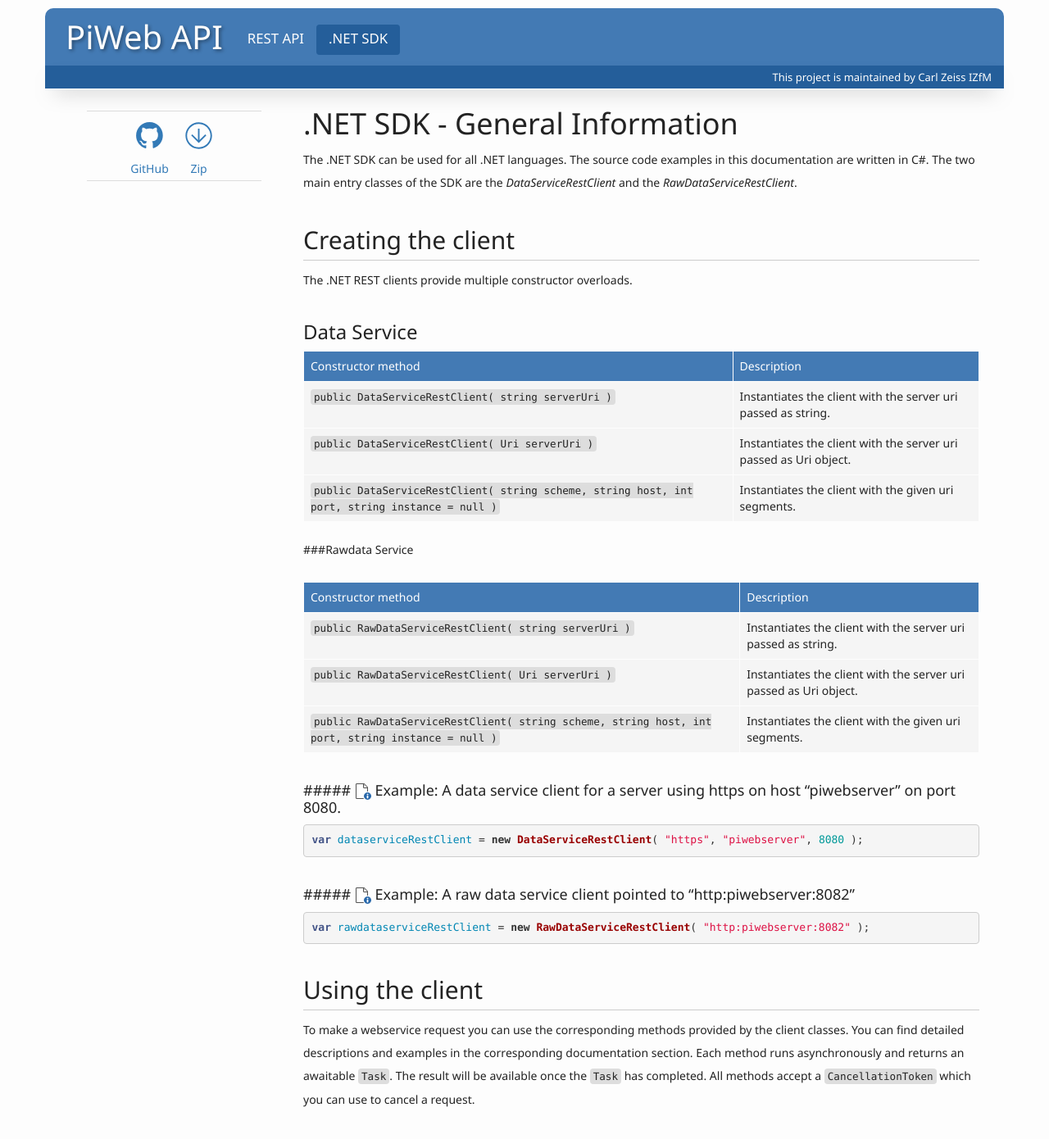
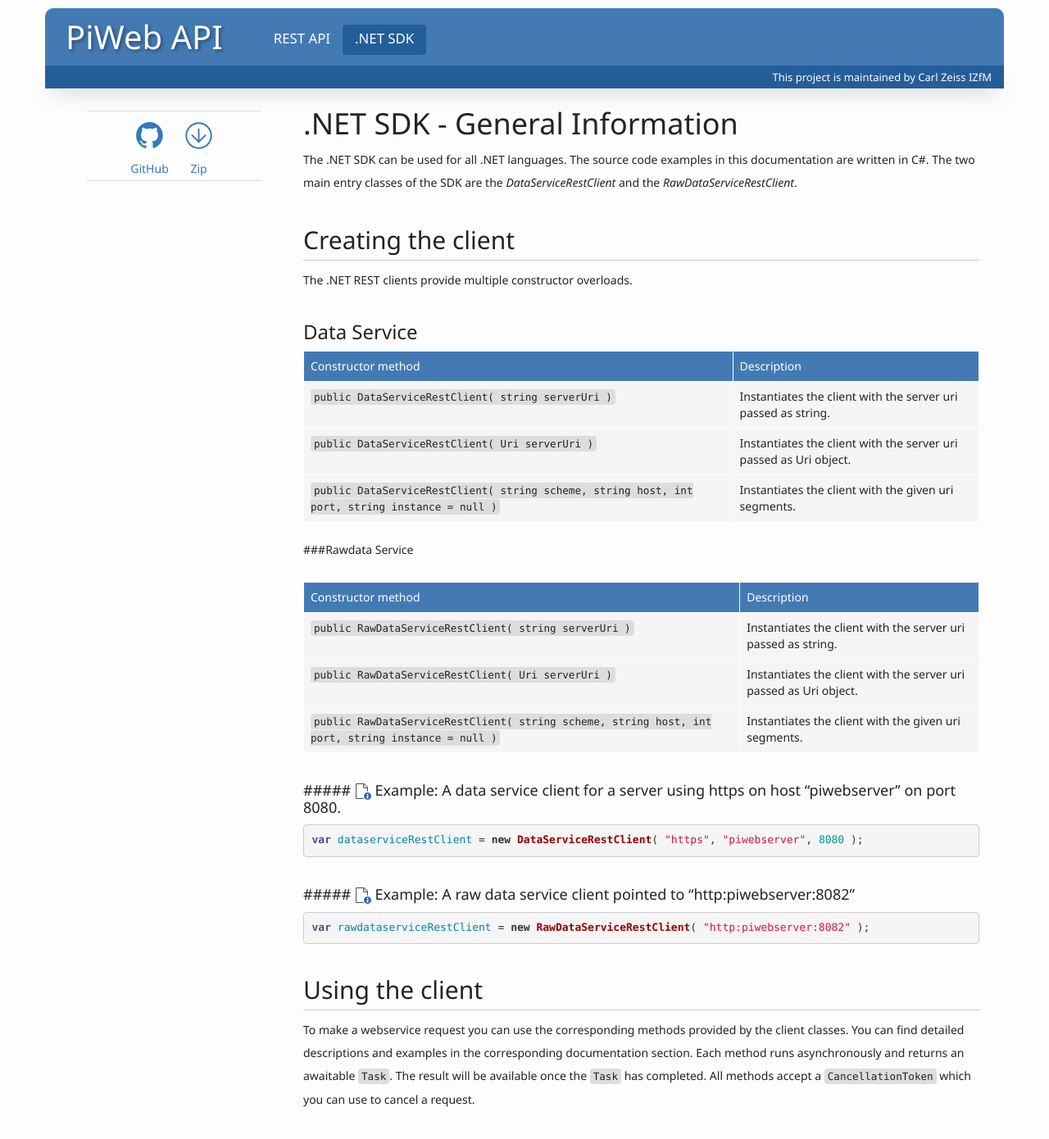
Before and after one commit to ZEISS-PiWeb/PiWeb-Api, a Jekyll site: the page built from _pages/021-netsdk-general.md, in a window 1280 px wide and 1400 px high. Shown: the top 1390 px of the window at 82% size. Built offline with Jekyll 4.4.1, drawn with Linux system fonts in a browser that asks for light colours.

Commit message:
Update custom-styles.css

```diff
--- a/stylesheets/custom-styles.css
+++ b/stylesheets/custom-styles.css
@@ -177,6 +177,7 @@
 
 .navbar-collapse .navbar-nav{
   margin-top:20px;
+  margin-left: 32px;
 }
 
 .navbar-brand {
```
